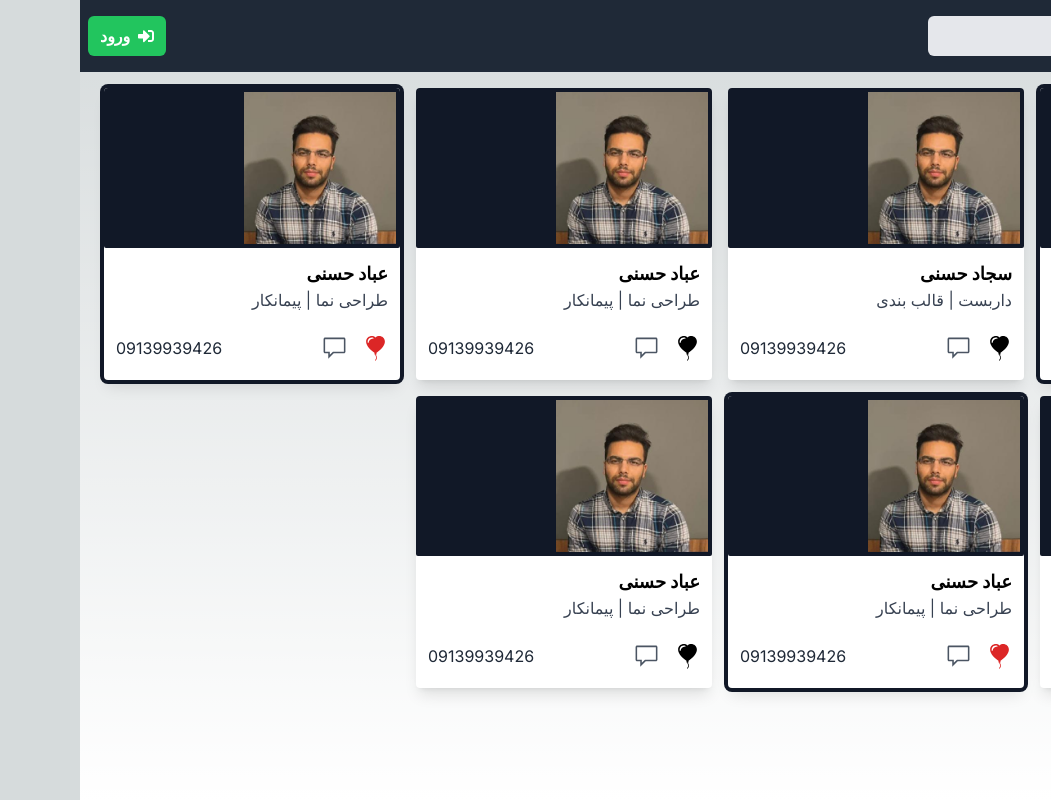
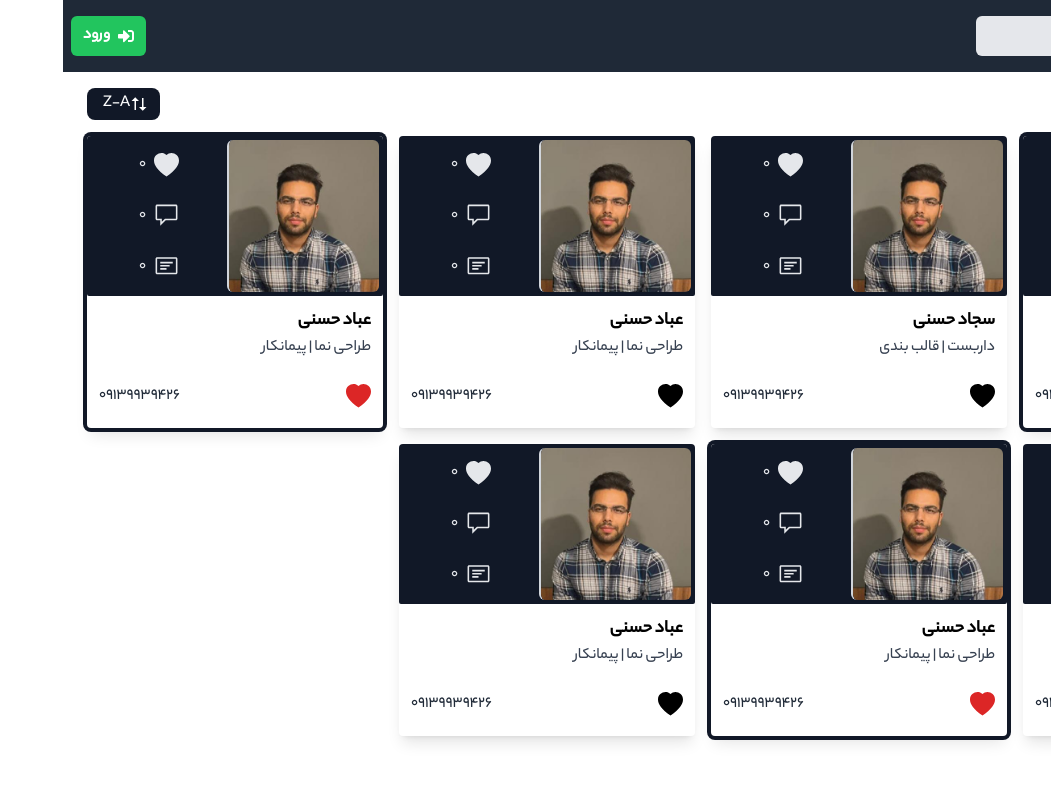
Before and after one commit to milad7212/hamgaman, a Next.js app: page /one in a window 1280 px wide. Shown: the whole page, without its empty margins (229-1280 px from the left). Built offline with nearby package versions, Linux system fonts and the light colour scheme.

Commit message:
improve search page

```diff
--- a/app/components/personCard.jsx
+++ b/app/components/personCard.jsx
@@ -1,32 +1,56 @@
 import React from "react";
 import Image from "next/image";
-import { BsFillBalloonHeartFill } from "react-icons/bs";
-import { GoComment } from "react-icons/go";
+import { BsFillHeartFill } from "react-icons/bs";
+import { GoComment, GoNote } from "react-icons/go";
 import C from "classnames";
-function PersonCard({ data }) {
-  let classCard = C({
-    "ring-gray-900  ring-4": data.favorite,
 
+function PersonCard({ data, clickOnHeart }) {
+  const classCard = C({
+    "ring-gray-900 ring-4": data.favorite,
   });
-  let classIcon = C({
+  const classIcon = C({
     "text-red-600": data.favorite,
   });
+
   return (
-    <div
-      className={`bg-white     rounded shadow-lg overflow-hidden ${classCard}`}
-    >
+    <div className={`bg-white rounded shadow-lg overflow-hidden ${classCard}`}>
       <div className="h-40 p-1 bg-gray-900 rounded-b-sm flex overflow-hidden relative">
         <div className="h-full aspect-square rounded-sm shadow-sm relative">
-          <Image className="" src="/images/milad.jpeg" alt="My Image" fill />
+          <Image
+            className="rounded-md border-l-gray-300 border-l-2"
+            src="/images/milad.jpeg"
+            alt="My Image"
+            fill
+          />
+        </div>
+        <div className="flex justify-around flex-col items-center w-[70%]">
+          <div className="flex items-center">
+            <BsFillHeartFill
+              size={25}
+              className="text-gray-200 cursor-pointer"
+            />
+            <span className="text-gray-200 mr-2">{data.hearts ?? 0}</span>
+          </div>
+          <div className="flex items-center">
+            <GoComment size={25} className="text-gray-200  cursor-pointer" />
+            <span className="text-gray-200 mr-2">{data.comments ?? 0}</span>
+          </div>
+          <div className="flex items-center">
+            <GoNote size={25} className="text-gray-200 cursor-pointer" />
+            <span className="text-gray-200 mr-2">{data.notes ?? 0}</span>
+          </div>
         </div>
       </div>
       <div className="p-3">
         <h2 className="text-lg font-bold">{data.name}</h2>
-        <span className="text-gray-700 my-2">{data.skills.join(" |  ")}</span>
+        <span className="text-gray-700 my-2">{data.skills.join(" | ")}</span>
         <div className="flex items-center mt-4 justify-between">
           <div className="flex">
-            <BsFillBalloonHeartFill size={25} className={ classIcon } />
-            <GoComment size={25} className="text-gray-600 mr-4" />
+            <BsFillHeartFill
+              onClick={() => clickOnHeart(data)}
+              size={25}
+              className={`${classIcon} cursor-pointer`}
+            />
           </div>
           <a className="text-left my-2 text-gray-800" href="tel:09139939426">
             09139939426
@@ -37,4 +61,4 @@ function PersonCard({ data }) {
   );
 }
 
-export default PersonCard;
+export default React.memo(PersonCard);
--- a/app/globals.css
+++ b/app/globals.css
@@ -16,12 +16,14 @@
   }
 }
 
+
 body {
-  color: rgb(var(--foreground-rgb));
-  background: linear-gradient(
-      to bottom,
-      transparent,
-      rgb(var(--background-end-rgb))
-    )
-    rgb(var(--background-start-rgb));
-}
+    margin: 0;
+    font-family: "Yekan", "tahoma", "Ubunt" !important;
+    -webkit-font-smoothing: antialiased;
+    -moz-osx-font-smoothing: grayscale;
+
+    transation: all 0.3s ease;
+    scroll-behavior: smooth;
+
+  }
--- a/app/layout.js
+++ b/app/layout.js
@@ -1,3 +1,4 @@
+import '../public/fonts/font.css'
 import './globals.css'
 import { Inter } from 'next/font/google'
 
--- a/app/one/page.jsx
+++ b/app/one/page.jsx
@@ -1,9 +1,11 @@
+"use client"
+import { useCallback, useState } from "react";
 import Header from "../components/header";
 import PersonCard from "../components/personCard";
-
+import { RiFilter2Fill, RiArrowUpDownFill } from "react-icons/ri";
 
 function App() {
-  const people = [
+  const [dataPeople, setDataPeople] = useState([
     {
       id: 1,
       name: "میلاد حسنی",
@@ -12,12 +14,50 @@ function App() {
     },
     { id: 2,favorite:false, name: "سجاد حسنی", skills: ["داربست ", "قالب بندی"] },
     { id: 3,favorite:false,  name: "عباد حسنی", skills: ["طراحی نما", "پیمانکار"] },
-    { id: 3,favorite:true,  name: "عباد حسنی", skills: ["طراحی نما", "پیمانکار"] },
-    { id: 3,favorite:false,  name: "عباد حسنی", skills: ["طراحی نما", "پیمانکار"] },
-    { id: 3,favorite:true,  name: "عباد حسنی", skills: ["طراحی نما", "پیمانکار"] },
-    { id: 3,favorite:false,  name: "عباد حسنی", skills: ["طراحی نما", "پیمانکار"] },
+    { id: 4,favorite:true,  name: "عباد حسنی", skills: ["طراحی نما", "پیمانکار"] },
+    { id: 5,favorite:false,  name: "عباد حسنی", skills: ["طراحی نما", "پیمانکار"] },
+    { id: 6,favorite:true,  name: "عباد حسنی", skills: ["طراحی نما", "پیمانکار"] },
+    { id: 7,favorite:false,  name: "عباد حسنی", skills: ["طراحی نما", "پیمانکار"] },
     // Add more people data
-  ];
+  ])
+  const [filterFavorites, setFilterFavorites] = useState(false);
+  const [sortBy, setSortBy] = useState("");
+  const [isFilterPageOpen, setIsFilterPageOpen] = useState(false);
+
+  const clickOnHeart=useCallback(
+    selectedCard => {
+      const index=dataPeople.findIndex((person)=>person.id ===selectedCard.id);
+      if(index !==-1){
+        const updatedPeople =[...dataPeople];
+        updatedPeople[index].favorite=!updatedPeople[index].favorite;
+        setDataPeople(updatedPeople)
+      }
+    },
+    [dataPeople],
+  )
+  const handleFilterFavorites = () => {
+    setFilterFavorites((prevState) => !prevState);
+  };
+
+  const handleSortBy = () => {
+    if (sortBy === "asc") {
+      setSortBy("desc");
+    } else {
+      setSortBy("asc");
+    }
+  };
+
+  const filteredAndSortedPeople = dataPeople
+    .filter((person) => !filterFavorites || person.favorite)
+    .sort((a, b) => {
+      if (sortBy === "asc") {
+        return a.name.localeCompare(b.name);
+      } else if (sortBy === "desc") {
+        return b.name.localeCompare(a.name);
+      }
+      return 0;
+    });
+
 
   return (
     <div className="flex flex-col min-h-screen">
@@ -28,14 +68,48 @@ function App() {
       {/* Main content */}
       <main className="flex-grow">
         <div className="container mx-auto py-4 px-6">
+        <div className="flex justify-between mb-4">
+            <button
+              onClick={handleFilterFavorites}
+              className="flex items-center space-x-1 px-3 py-1 bg-gray-900 text-white rounded-lg focus:outline-none"
+            >
+              <RiFilter2Fill size={18} />
+              <span>{filterFavorites ? "All" : "Favorites"}</span>
+            </button>
+            <button
+              onClick={handleSortBy}
+              className="flex items-center space-x-1 px-3 py-1 bg-gray-900 text-white rounded-lg focus:outline-none"
+            >
+              <RiArrowUpDownFill size={18} />
+              <span>{sortBy === "asc" ? "A-Z" : "Z-A"}</span>
+            </button>
+          </div>
           <div className="grid grid-cols-1 sm:grid-cols-2 md:grid-cols-3 lg:grid-cols-4 gap-4">
             {/* Person card */}
-            {people.map(person => (
-              <PersonCard data={person} key={person.id}/>
+            {dataPeople.map(person => (
+              <PersonCard data={person} key={person.id} clickOnHeart={clickOnHeart}/>
             ))}
           </div>
+          {isFilterPageOpen && (
+        <div className="fixed top-0 left-0 w-full h-full bg-gray-900 bg-opacity-50 flex justify-center items-center">
+          {/* Add your filter/sort page content and logic here */}
+          <div className="bg-white rounded-lg p-4">
+            <h3 className="text-xl font-bold mb-2">Filter/Sort Page</h3>
+            {/* Add your filter/sort options here */}
+            {/* Close button */}
+            <button
+              onClick={() => setIsFilterPageOpen(false)}
+              className="text-white bg-gray-900 rounded-md px-3 py-1 focus:outline-none"
+            >
+              Close
+            </button>
+          </div>
+        </div>
+      )}
         </div>
       </main>
+
+
     </div>
   );
 }
```
